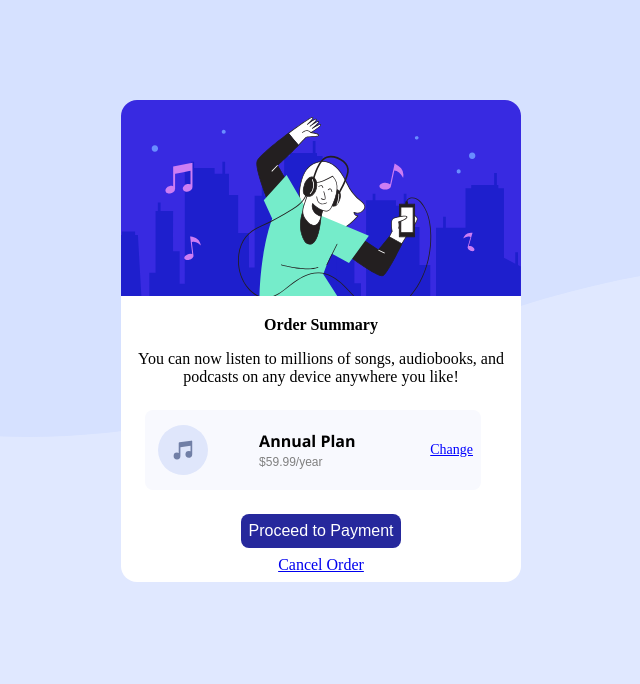
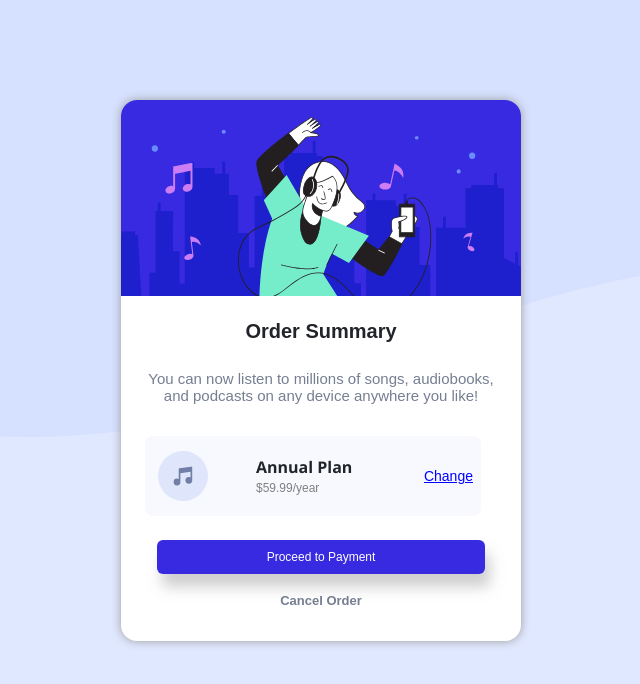
Before and after one commit to demiladebdm/order_summary_challenge, a plain HTML site: page index.html in a window 1280 px wide. Shown: the whole page, without its empty margins (319-959 px from the left). Drawn offline with Linux system fonts and the light colour scheme.

Commit message:
latest update

```diff
--- a/index.html
+++ b/index.html
@@ -13,7 +13,7 @@
 
         <div id="main_container">
             <div class = "introduction">
-                <p class="order_header"><strong>Order Summary</strong></p>
+                <p class="order_header">Order Summary</p>
                 <p class="order_body">You can now listen to millions of songs, audiobooks, and podcasts on any device anywhere you like!</p>
             </div>
             <div class="plan_box">
@@ -26,8 +26,8 @@
                 <button>Proceed to Payment</button>
             </div>
 
-            <div class="cancel">
-                <a href="#">Cancel Order</a>
+            <div class="cancel_order">
+                Cancel Order
             </div>
         </div>
 
--- a/style.css
+++ b/style.css
@@ -21,6 +21,8 @@ body {
     margin: 0 auto;
     width: 50vh;
     border-radius: 1.0em;
+    background-color: rgb(255, 255, 255);
+    box-shadow: 0 0 10px rgb(156, 156, 156);
 }
 
 
@@ -36,12 +38,21 @@ body {
 }
 
 .order_header {
+    text-align: center;
     text-decoration: solid;
+    color: #21252a;
+    font-size: 20px;
+    font-weight: 600;
+    font-family: 'Red Hat Display', sans-serif;
 }
 
-.order_border {
+.order_body {
     display: flex;
-    padding: 0 5em;
+    text-align: center;
+    font-size: 15px;
+    padding: 0.5em;
+    color: #767E92;
+    font-family: sans-serif;
 }
 
 .plan_box {
@@ -67,7 +78,8 @@ body {
     margin: 0;
     margin-left: -20px;
     font-family: 'Segoe UI', Tahoma, Geneva, Verdana, sans-serif;
-    font-weight: 700;
+    font-weight: 600;
+    color: #21252a;
 }
 
 span {
@@ -77,15 +89,14 @@ span {
     color: grey;
     margin-top: 3px;
     font-family: sans-serif;
-
 }
 
 .link /* unvisited link */ {
    text-decoration-color: blue;
    cursor: pointer;
-   /* font-family: 'Courier New', Courier, monospace; */
    font-size: 14px;
    color: blue;
+   font-family: sans-serif;
 }
 
   /* visited link */
@@ -109,29 +120,42 @@ span {
 .payment {
     display: flex;
     justify-content: center;
+    margin-top: 0.5em;
+    /* margin-left: 10%; */
+    /* width: 80%; */
 }
 button {
-    display: flex;
-    background-color: #26289c;
+    width: 82%;
     border: none;
+    background-color: #382AE1;
     color: white;
-    padding: 0.5em;
-    justify-content: center;
-    align-items: center;
+    padding: 10px 13px;
     text-align: center;
     text-decoration: none;
-    font-size: 16px;
+    font-size: 12px;
+    font-weight: 400;
     cursor: pointer;
     border-radius: 0.5em;
+    box-shadow: 5px 13px 14px rgba(163, 163, 163, 0.52);
+    font-family: 'Red Hat Display', sans-serif;
 }
 
-.cancel {
-    border: none;
+.button:active .button:hover {
+    background-color: #766CF1;
+}
+
+.cancel_order {
+    margin-top: 1.0em;
+    margin-bottom: 2.0em;
+    color: #767E92;
     padding: 0.5em;
     text-align:center;
+    font-size: 13px;
+    font-weight: 550;
     cursor: pointer;
-    text-decoration: none;
-    border-bottom-left-radius: 1.0em;
-    border-bottom-right-radius: 1.0em;
+    font-family: sans-serif;
+}
 
+.cancel_order:active .cancel_order:hover {
+    color: rgb(31, 28, 28);
 }
```
